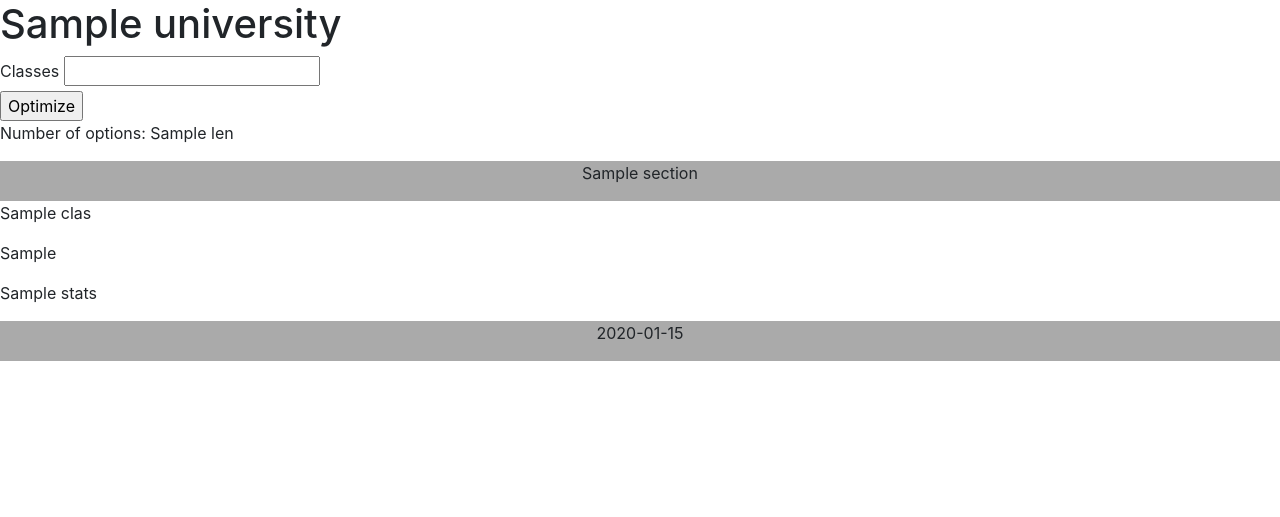
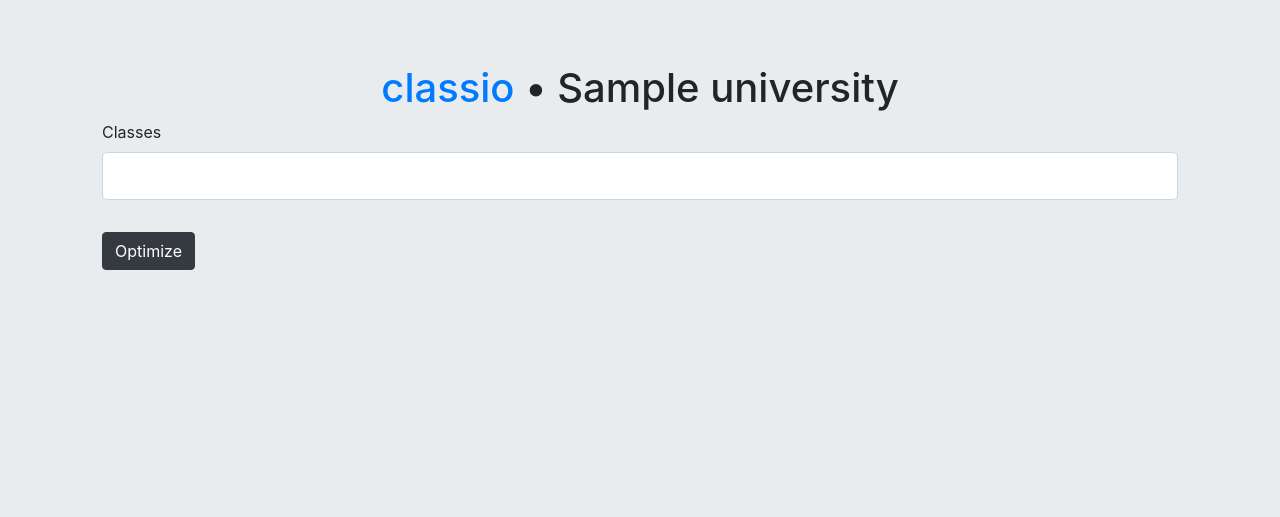
Before and after one commit to Ekimerton/classio-legacy, a Flask app: template webapp/templates/search.html in a window 1280 px wide. Shown: the top 517 px of the page. Run offline with Flask 2, Linux system fonts and the light colour scheme; the template is opened without the code that fills it: values that come from a table or form of the project are taken from there, most other values are stand-ins (such as "Sample title", 1, 10 or a date in 2020); some libraries are stand-ins or nearby versions.

Commit message:
did some more frontend, still looks horrible

```diff
--- a/webapp/static/search.css
+++ b/webapp/static/search.css
@@ -1,3 +1,12 @@
+body {
+  background: #E9EBEE;
+}
+
 .timetable-section {
-  background-color: #aaaaaa;
+  border-radius: 25px;
+
 }
+
+.timetable-section-times {
+  background: #FFFFFF;
+}
--- a/webapp/templates/search.html
+++ b/webapp/templates/search.html
@@ -5,82 +5,100 @@
   <meta name="viewport" content="width=device-width, initial-scale=1.0" />
   <meta http-equiv="X-UA-Compatible" content="ie=edge" />
   <title>classio</title>
-  <link rel="stylesheet" href="{{ url_for('static', filename='bootstrap.min.css') }}" />
+  <link rel="stylesheet" href="https://maxcdn.bootstrapcdn.com/bootstrap/4.0.0/css/bootstrap.min.css" integrity="sha384-Gn5384xqQ1aoWXA+058RXPxPg6fy4IWvTNh0E263XmFcJlSAwiGgFAW/dAiS6JXm" crossorigin="anonymous">
   <link rel="stylesheet" href="{{ url_for('static', filename='search.css') }}" />
+  <script src="https://code.jquery.com/jquery-3.2.1.slim.min.js" integrity="sha384-KJ3o2DKtIkvYIK3UENzmM7KCkRr/rE9/Qpg6aAZGJwFDMVNA/GpGFF93hXpG5KkN" crossorigin="anonymous"></script>
+  <script src="https://cdnjs.cloudflare.com/ajax/libs/popper.js/1.12.9/umd/popper.min.js" integrity="sha384-ApNbgh9B+Y1QKtv3Rn7W3mgPxhU9K/ScQsAP7hUibX39j7fakFPskvXusvfa0b4Q" crossorigin="anonymous"></script>
+  <script src="https://maxcdn.bootstrapcdn.com/bootstrap/4.0.0/js/bootstrap.min.js" integrity="sha384-JZR6Spejh4U02d8jOt6vLEHfe/JQGiRRSQQxSfFWpi1MquVdAyjUar5+76PVCmYl" crossorigin="anonymous"></script>
 </head>
 <body>
-  <h1> {{university}} </h1>
+  <div class="jumbotron container">
+    <h1 class='text-center'> <a href="{{url_for('main.home')}}"> classio </a> • {{university}} </h1>
     <form method="POST" action="">
       {{ form.hidden_tag() }}
-    <fieldset>
-      <div>
-        {{ form.classes.label }}
+      <fieldset class="form-group">
+        <div class="form-group">
+          {{ form.classes.label(class="form-control-label")}}
           {% if form.classes.errors %}
-        {{ form.classes }}
-        <div>
+          {{ form.classes(class="form-control form-control-lg is-invalid") }}
+          <div class="invalid-feedback">
             {% for error in form.classes.errors %}
             <span>{{ error }}</span>
             {% endfor %}
           </div>
           {% else %}
-        {{ form.classes }}
+          {{ form.classes(class="form-control form-control-lg") }}
           {% endif %}
         </div>
       </fieldset>
-    {{ form.submit }}
+      {{ form.submit(class="btn btn-dark") }}
     </form>
+  </div>
+
   {% if class_list is defined and ledger is defined %}
-    <p> Number of options: {{len}} </p>
-    <div class='row timetable-section'>
+  <div class="container jumbotron">
+    {% for class in class_list %}
+    <div class="mb-4">
+      <a data-toggle="collapse" href="#section{{loop.index}}">
+        {% if class['stats']['day_type'] == 'm' %}
+          <div class="p-2" style="background:linear-gradient(165deg, rgba(255,235,0,1) 0%, rgba(255,171,0,1) 100%)">
+            <div class="row m-1 text-center align-middle">
+              <p class="col"> {{class['stats']['day_type']}} </p>
+              <p class="col"> Number of lunches free: {{class['stats']['lunch']}} </p>
+              <p class="col"> Number of dinners free: {{class['stats']['dinner']}} </p>
+              <p class="col"> {{class['stats']['time_off']}} </p>
+            </div>
+          </div>
+        {% elif class['stats']['day_type'] == 'a' %}
+          <div class="p-2 " style="background: linear-gradient(165deg, rgba(122,239,255,1) 25%, rgba(30,137,255,1) 75%)">
+            <div class="row m-1 text-center align-middle">
+              <p class="col"> {{class['stats']['day_type']}} </p>
+              <p class="col"> Number of lunches free: {{class['stats']['lunch']}} </p>
+              <p class="col"> Number of dinners free: {{class['stats']['dinner']}} </p>
+              <p class="col"> {{class['stats']['time_off']}} </p>
+            </div>
+          </div>
+        {% elif class['stats']['day_type'] == 'e' %}
+          <div class="p-2" style="background: linear-gradient(165deg, rgba(30,137,255,1) 25%, rgba(1,14,134,1) 75%)">
+            <div class="row m-1 text-center align-middle">
+              <p class="col"> {{class['stats']['day_type']}} </p>
+              <p class="col"> Number of lunches free: {{class['stats']['lunch']}} </p>
+              <p class="col"> Number of dinners free: {{class['stats']['dinner']}} </p>
+              <p class="col"> {{class['stats']['time_off']}} </p>
+            </div>
+          </div>
+        {% elif class['stats']['day_type'] == 'x' %}
+          <div class="p-2" style="background: linear-gradient(165deg, rgba(255,203,151,1) 0%, rgba(1,14,134,1) 100%)">
+            <div class="row m-1 text-center align-middle">
+              <p class="col"> {{class['stats']['day_type']}} </p>
+              <p class="col"> Number of lunches free: {{class['stats']['lunch']}} </p>
+              <p class="col"> Number of dinners free: {{class['stats']['dinner']}} </p>
+              <p class="col"> {{class['stats']['time_off']}} </p>
+            </div>
+          </div>
+        {%endif%}
+      </a>
+
+      <div id="section{{loop.index}}" class="collapse container-fluid">
+        <div class="row">
           {% for section in ledger %}
-      <div class='col'>
-        <p class='text-center'> {{section}} </p>
+          <div class="col" style="background:#000000">
+            <p class='text-center' style="color:#ffffff"> {{section}} </p>
           </div>
           {% endfor %}
         </div>
-
-    {% for class in class_list %}
-    <div>
-      <p> {{class['stats'['day_type']]}} </p>
-      {% if class['stats']['day_type'] == 'm' %}
-        <div style="background-color:#aa0000">
-          <p> {{class['stats']['day_type']}} </p>
-          <p> {{class['stats']}} </p>
-        </div>
-      {% elif class['stats']['day_type'] == 'a' %}
-        <div style="background-color:#00aa00">
-          <p> {{class['stats']['day_type']}} </p>
-          <p> {{class['stats']}} </p>
-        </div>
-      {% elif class['stats']['day_type'] == 'e' %}
-        <div style="background-color:#0000aa">
-          <p> {{class['stats']['day_type']}} </p>
-          <p> {{class['stats']}} </p>
-        </div>
-      {% elif class['stats']['day_type'] == 'x' %}
-        <div style="background-color:#aa00aa">
-          <p> {{class['stats']['day_type']}} </p>
-          <p> {{class['stats']}} </p>
-        </div>
-      {% else %}
-      <div style="background-color=#aaaaaa">
-        <p> {{class['stats']['day_type']}} </p>
-        <p> {{class['stats']}} </p>
-      </div>
-      {%endif%}
-
-      <div class='row timetable-section'>
+        <div class="row timetable-section-times">
           {% for section in class['classes']%}
-        <div class='col'>
-          <div class='text-center'>
+          <div class='text-center col'>
             {% for time in section %}
             <p> {{time}} <p>
               {% endfor %}
             </div>
+            {% endfor %}
+          </div>
+        </div>
       </div>
       {% endfor %}
     </div>
-    </div>
-    {% endfor %}
     {% endif %}
   </body>
```
Lines whose indentation alone changed are shown as unchanged.
